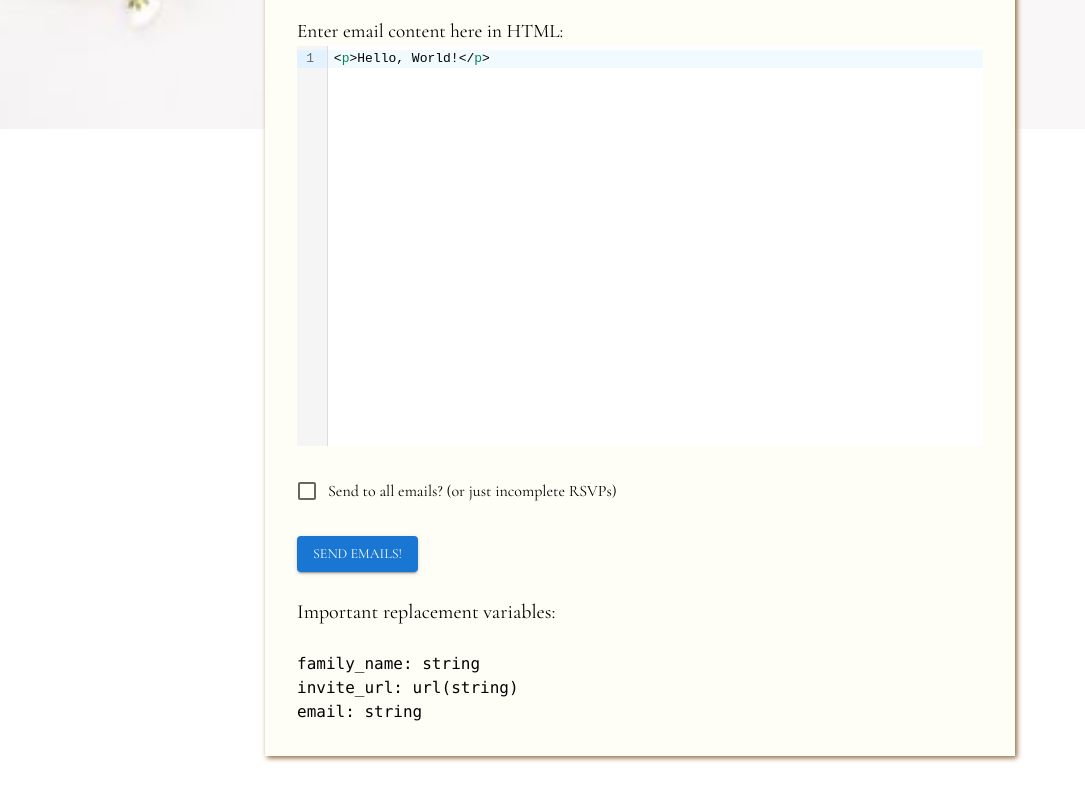
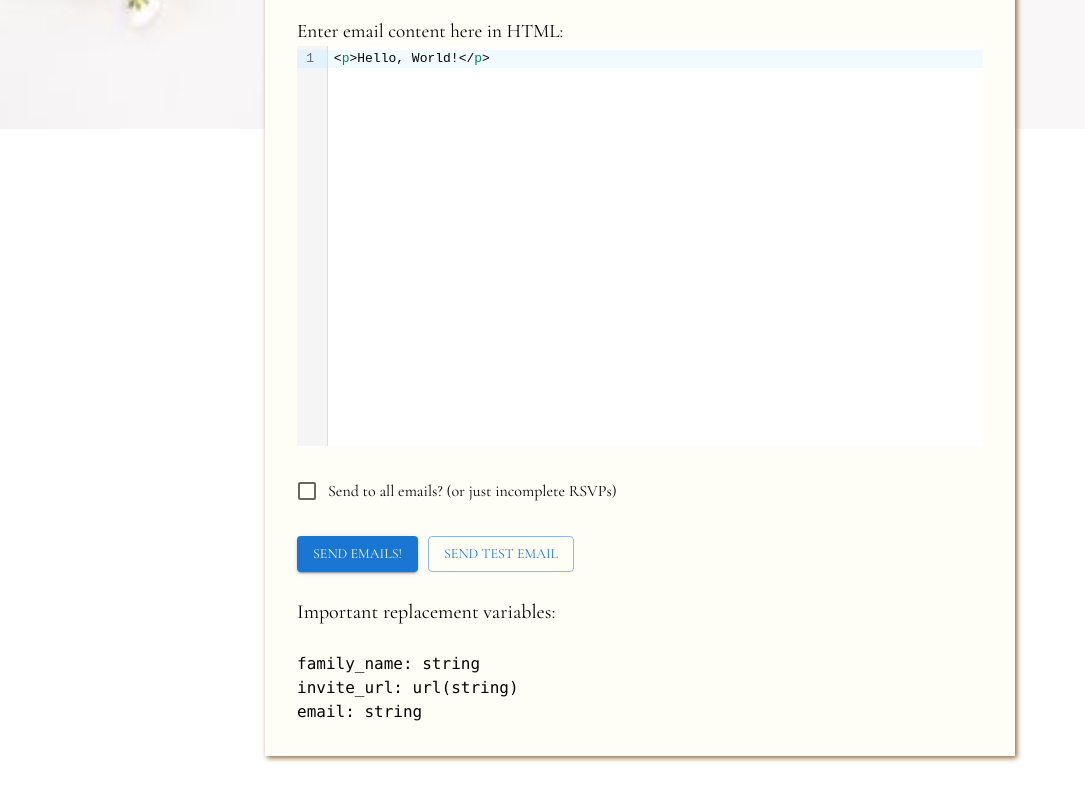
Before and after one commit to idowithliu/client, a React (Vite) app: page /emails in a window 1280 px wide. Shown: the part 791-1591 px from the top of the page, without its empty margins (0-1085 px from the left). Built offline with nearby package versions, Linux system fonts and the light colour scheme; a web font is replaced by a local one.

Commit message:
Add stuff

```diff
--- a/src/components/app/index.tsx
+++ b/src/components/app/index.tsx
@@ -4,6 +4,7 @@ import { AuthProvider } from "../../util/auth";
 import { Emails } from "../emails";
 import { Faq } from "../faq";
 import { Home } from "../home";
+import { NotFound } from "../notfound";
 import { RegistryPage } from "../registry";
 import { Rsvp } from "../rsvp";
 import { Story } from "../story";
@@ -37,6 +38,8 @@ export const _App = (): JSX.Element => {
                     <Route path="/registry" element={<RegistryPage />} />
 
                     <Route path="/emails" element={<Emails />} />
+
+                    <Route path="*" element={<NotFound />} />
                 </Routes>
 
                 {/* <Footer /> */}
--- a/src/components/emails/index.tsx
+++ b/src/components/emails/index.tsx
@@ -148,7 +148,25 @@ export const Emails = (): JSX.Element => {
                                 setAll(!all);
                             }} />} label="Send to all emails? (or just incomplete RSVPs)" />
 
-                            <Button variant="contained" type="submit" style={{ width: "fit-content" }}>Send emails!</Button>
+                            <div className="form-row">
+                                <Button variant="contained" type="submit" style={{ width: "fit-content" }}>Send emails!</Button>
+                                <Button variant="outlined" style={{ width: "fit-content" }} onClick={(ev) => {
+                                    ev.preventDefault();
+                                    axios.post(Routes.RSVP.TEST_EMAIL, {
+                                        username: username,
+                                        password: password,
+                                        all_emails: all,
+                                        subject: subject,
+                                        email_content: content
+                                    }).then((res): void => {
+                                        alert(res.data.message, "success");
+                                        setConfirming(false);
+                                    }).catch((err) => {
+                                        alert(err.response.data.message, "error");
+                                        setConfirming(false);
+                                    });
+                                }}>Send test email</Button>
+                            </div>
 
                             <Typography variant="h6">Important replacement variables:</Typography>
                             <code>
--- a/src/components/faq/index.tsx
+++ b/src/components/faq/index.tsx
@@ -15,7 +15,7 @@ import HotelIcon from '@mui/icons-material/Hotel';
 
 export const Faq = (): JSX.Element => {
     React.useEffect(() => {
-        document.title = "Home | Melanie and Andrew's Wedding Website";
+        document.title = "Q & A | Melanie and Andrew's Wedding Website";
     }, []);
 
     const textSpec = {
--- a/src/components/home/index.tsx
+++ b/src/components/home/index.tsx
@@ -57,7 +57,7 @@ export const Home = (): JSX.Element => {
                                         </Avatar>
                                     </ListItemAvatar>
                                     <ListItemText primary={<Typography variant="h5">Venue</Typography>} secondary={<Typography variant="body1">Sue-Ann Staff Estate Winery</Typography>} />
-                                    <Button onClick={() => open("https://www.google.com/maps/place/Sue-Ann+Staff+Estate+Winery/@43.1214508,-79.3575716,17z/data=!3m1!4b1!4m5!3m4!1s0x89d34d14ac3fcad9:0xa6e33a2711035d6d!8m2!3d43.1214469!4d-79.3553829")}>
+                                    <Button variant="outlined" onClick={() => open("https://www.google.com/maps/place/Sue-Ann+Staff+Estate+Winery/@43.1214508,-79.3575716,17z/data=!3m1!4b1!4m5!3m4!1s0x89d34d14ac3fcad9:0xa6e33a2711035d6d!8m2!3d43.1214469!4d-79.3553829")}>
                                         Click for Directions
                                     </Button>
                                 </ListItem>
--- /dev/null
+++ b/src/components/notfound/index.tsx
@@ -0,0 +1,24 @@
+import { Avatar, Box, Button, Divider, Grid, Icon, List, ListItem, ListItemAvatar, ListItemIcon, ListItemText, ThemeProvider, Typography } from "@mui/material";
+import * as React from "react";
+import { Link, NavigateFunction, useNavigate } from "react-router-dom";
+import { ContentBox, PasswordProtected, textTheme } from "../../util/misc";
+
+
+export const NotFound = (): JSX.Element => {
+    React.useEffect(() => {
+        document.title = "Not Found | Melanie and Andrew's Wedding Website";
+    }, []);
+
+    const nav: NavigateFunction = useNavigate();
+
+    return (
+        <ThemeProvider theme={textTheme}>
+            <ContentBox>
+                <Typography variant="h6">Sorry, we couldn't find the page you were looking for.</Typography>
+                <Button variant="outlined" onClick={(ev) => {
+                    ev.preventDefault(); nav("/");
+                }}>Return to home page</Button>
+            </ContentBox>
+        </ThemeProvider >
+    );
+}
--- a/src/components/registry/index.tsx
+++ b/src/components/registry/index.tsx
@@ -169,12 +169,12 @@ export const RegistryPage = (): JSX.Element => {
         <>
             <ThemeProvider theme={textTheme}>
                 <PasswordProtected card>
-                    {!session.invite.finished && <Alert severity="info" style={{ margin: "1em" }}><Link to="/rsvp" style={{ fontSize: "larger" }}>Please RSVP before claiming any registry items. (Click here for the RSVP page)</Link></Alert>}
+                    {!session.invite.finished && registries.length > 0 && <Alert severity="info" style={{ margin: "1em" }}><Link to="/rsvp" style={{ fontSize: "larger" }}>Please RSVP before claiming any registry items. (Click here for the RSVP page)</Link></Alert>}
                     {alertMessage && <Alert severity={alertType as AlertColor} style={{ margin: "1.5em" }}>{alertMessage}</Alert>}
                     <Typography variant="h4" gutterBottom>
                         Our Wish List
                     </Typography>
-                    <Box sx={{ width: '100%', maxWidth: 360, bgcolor: 'background.paper' }}>
+                    <Box sx={{ width: '100%', maxWidth: 360, bgcolor: 'background.paper' }} className="shadowed">
                         {registries.length > 0 ? registries.map((registry: Registry, index: number): JSX.Element => {
                             return <RegistryElement registry={registry} index={index} key={index} />
                         }) :
--- a/src/util/routes/index.tsx
+++ b/src/util/routes/index.tsx
@@ -10,6 +10,7 @@ export const Routes = {
     RSVP: {
         SUBMIT: `${BASEURL}/api/invites/rsvp/`,
         INVITE: `${BASEURL}/api/invites/invites`,
-        EMAILS: `${BASEURL}/api/invites/send-emails/`
+        EMAILS: `${BASEURL}/api/invites/send-emails/`,
+        TEST_EMAIL: `${BASEURL}/api/invites/test-email/`
     }
 }
```
